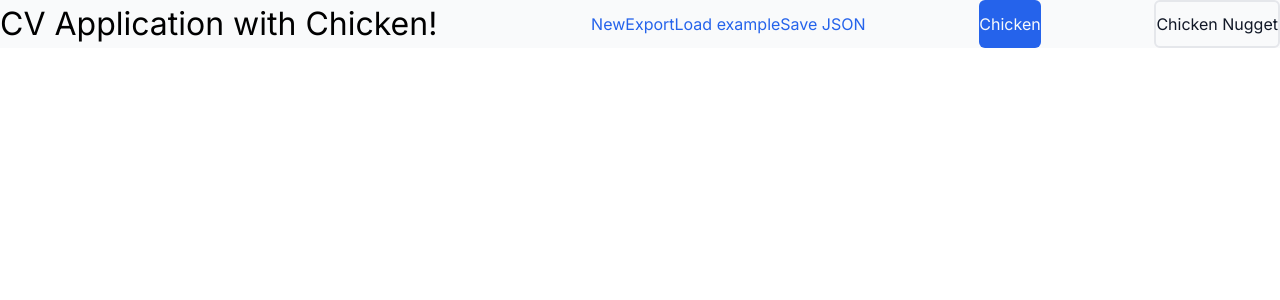
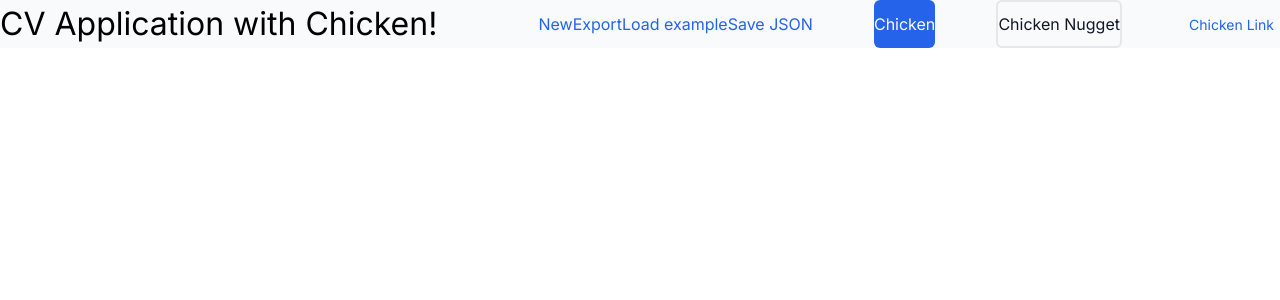
Before and after one commit to AnLaxina/cv-application, a React (Vite) app: page / in a window 1280 px wide. Shown: the top 300 px of the page. Built offline with nearby package versions, Linux system fonts and the light colour scheme.

Commit message:
feat(button): add link type

```diff
--- a/src/components/Button.jsx
+++ b/src/components/Button.jsx
@@ -2,11 +2,11 @@ import "../styles/button.css";
 
 export default function Button({ text, type }) {
   switch (type) {
-    case "primary":
-      return <button className="primary">{text}</button>;
+    case "link":
+      return <button className="link">{text}</button>;
     case "secondary":
       return <button className="secondary">{text}</button>;
     default:
-      return <button>{text}</button>;
+      return <button className="primary">{text}</button>;
   }
 }
--- a/src/components/Header.jsx
+++ b/src/components/Header.jsx
@@ -17,8 +17,9 @@ export default function Header({ title, showExtraOptions = false }) {
       <nav>
         <ul className="navigation-links">{listToComponent(options)}</ul>
       </nav>
-      <Button text="Chicken" type="primary" />
+      <Button text="Chicken" />
       <Button text="Chicken Nugget" type="secondary" />
+      <Button text="Chicken Link" type="link" />
     </header>
   );
 }
--- a/src/styles/button.css
+++ b/src/styles/button.css
@@ -19,3 +19,12 @@
     font-size: var(--body-text);
     font-weight: var(--body-weight);
 }
+
+/* For inline actions such as "+ Add Education */
+.link {
+    background: none;
+    border: none;
+    color: var(--accent-color);
+    font-size: var(--small-text);
+    font-weight: var(--body-weight);
+}
```
